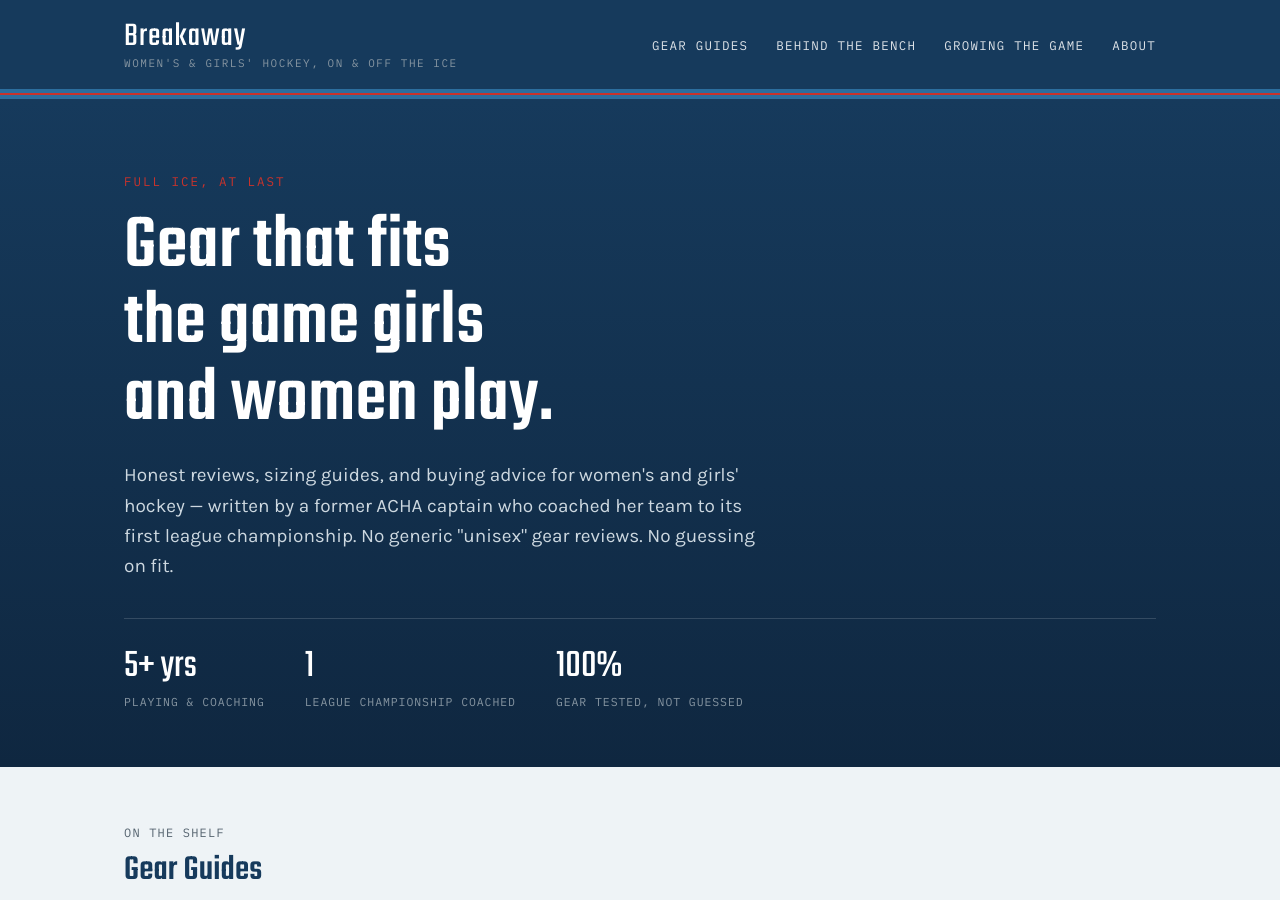
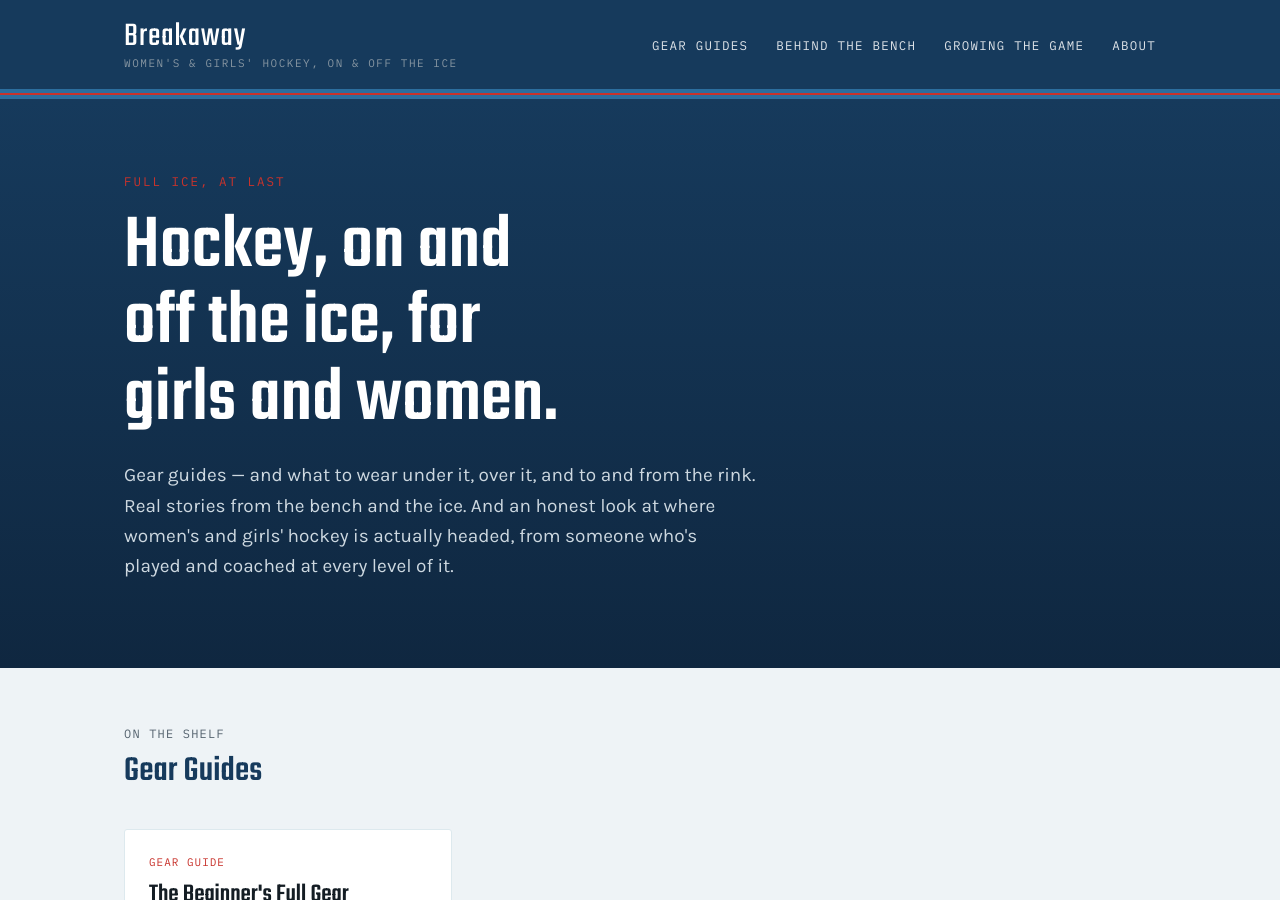
Before and after one commit to breakaway-hockey/breakaway-hockey.github.io, a Jekyll site: the page built from index.html, in a window 1280 px wide and 900 px high. Built offline with Jekyll 4.4.1, drawn with Linux system fonts in a browser that asks for light colours; some of the changed text lies outside the part shown.

Commit message:
Revise heading and add 'Growing the Game' section
Updated the main heading and added a new section about growing the game.

```diff
--- a/index.html
+++ b/index.html
@@ -5,27 +5,13 @@
 <section class="hero">
   <div class="wrap">
     <div class="eyebrow">Full ice, at last</div>
-    <h1>Gear that fits<br>the game girls<br>and women play.</h1>
+    <h1>Hockey, on and<br>off the ice, for<br>girls and women.</h1>
     <p class="lede">
-      Honest reviews, sizing guides, and buying advice for women's and girls'
-      hockey — written by a former ACHA captain who coached her team to its
-      first league championship. No generic "unisex" gear reviews. No guessing
-      on fit.
+      Gear guides — and what to wear under it, over it, and to and from
+      the rink. Real stories from the bench and the ice. And an honest
+      look at where women's and girls' hockey is actually headed, from
+      someone who's played and coached at every level of it.
     </p>
-    <div class="stat-line">
-      <div class="stat">
-        <div class="num">5+ yrs</div>
-        <div class="label">Playing &amp; coaching</div>
-      </div>
-      <div class="stat">
-        <div class="num">1</div>
-        <div class="label">League championship coached</div>
-      </div>
-      <div class="stat">
-        <div class="num">100%</div>
-        <div class="label">Gear tested, not guessed</div>
-      </div>
-    </div>
   </div>
 </section>
 
@@ -84,3 +70,31 @@
     </div>
   </div>
 </section>
+
+<section class="section" id="growing-the-game">
+  <div class="wrap">
+    <div class="section-head">
+      <div>
+        <div class="kicker">The bigger picture</div>
+        <h2>Growing the Game</h2>
+      </div>
+    </div>
+    <div class="post-grid">
+      {% assign growth_posts = site.posts | where: "category", "Growing the Game" %}
+      {% for post in growth_posts %}
+      <div class="post-card">
+        <div class="tag">{{ post.category }}</div>
+        <h3><a href="{{ post.url | relative_url }}">{{ post.title }}</a></h3>
+        <p>{{ post.excerpt | strip_html | truncatewords: 20 }}</p>
+        <div class="meta">{{ post.date | date: "%b %-d, %Y" }}</div>
+      </div>
+      {% else %}
+      <div class="post-card">
+        <div class="tag">Coming soon</div>
+        <h3>A look at where the game is headed is on the way</h3>
+        <p>Access, growth, and the state of women's and girls' hockey — publishing soon.</p>
+      </div>
+      {% endfor %}
+    </div>
+  </div>
+</section>
```
